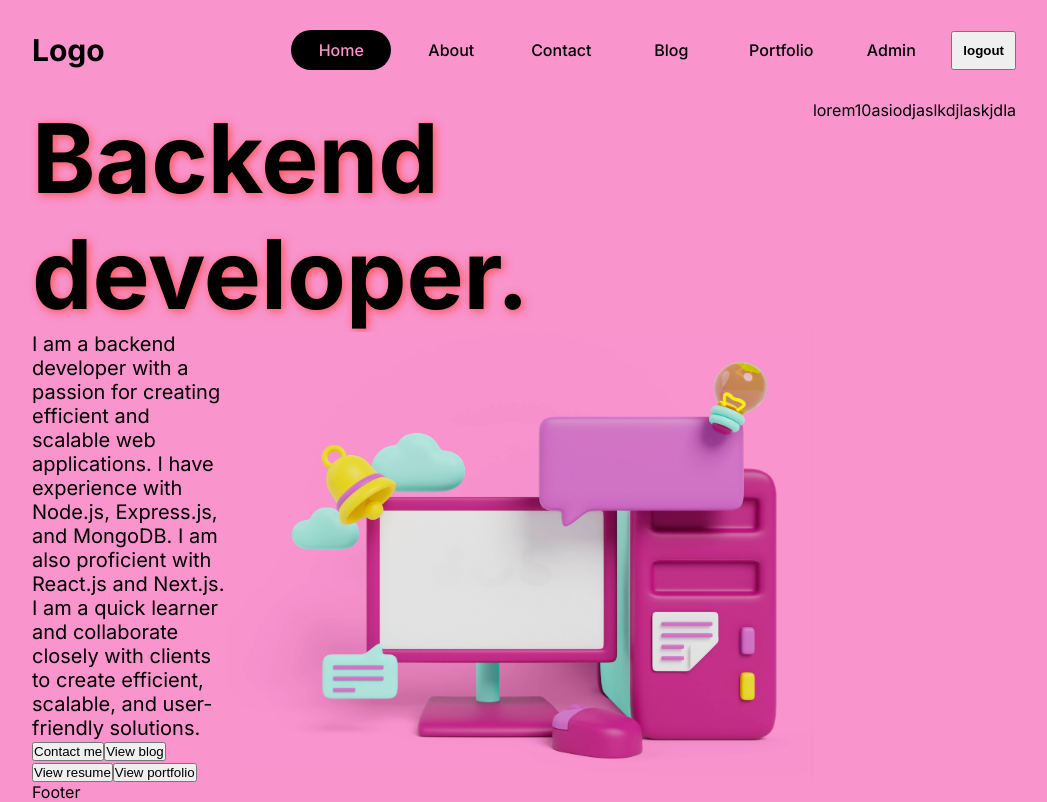
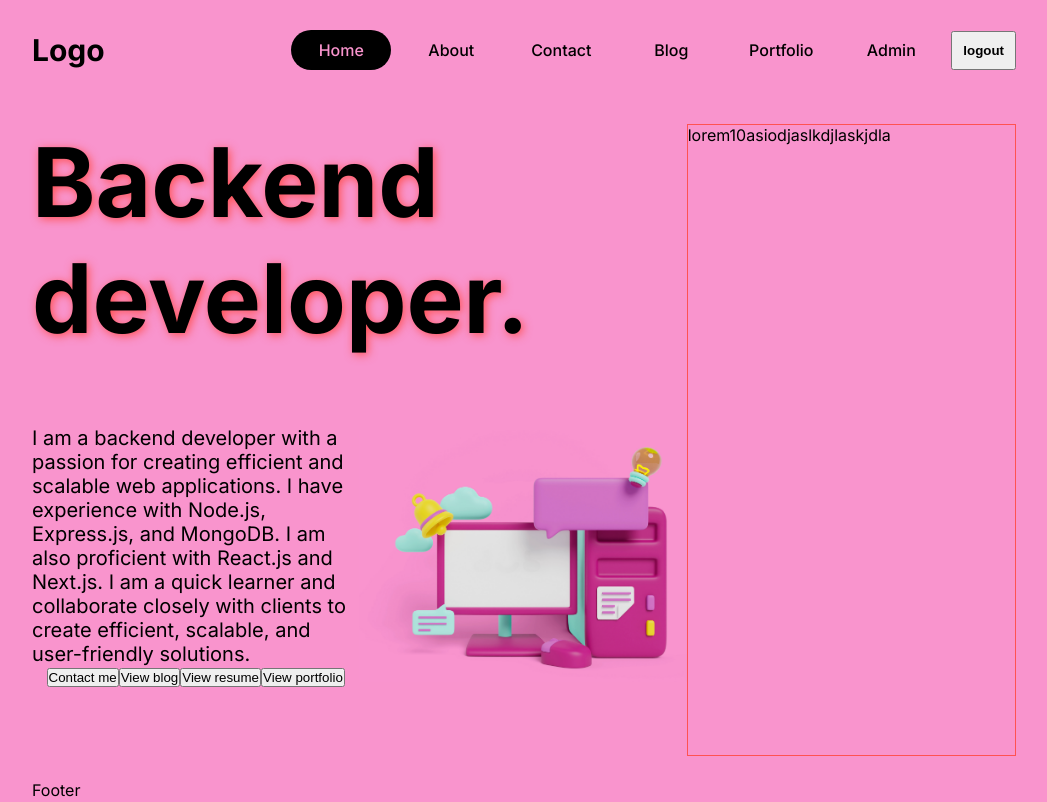
Before and after one commit to nilpeep/niluferkaplan.com, a Next.js app: page / in a window 1280 px wide. Shown: the whole page, without its empty margins (116-1163 px from the left). Built offline with nearby package versions, Linux system fonts and the light colour scheme.

Commit message:
positioning

```diff
--- a/src/app/home.module.css
+++ b/src/app/home.module.css
@@ -5,15 +5,22 @@
 
 .textContainer{
     flex: 1;
+    display: flex;
+    flex-direction: column;
+    align-items: center;
+    justify-content: center;
 }
 
 .about{
-   flex: 3;
+   flex: 4;
 }
 
 .title{
     font-size: 96px;
     text-shadow: 2px 2px 10px #ff5252;
+    position: relative;
+    z-index: 1;
+
 }
 
 .description{
@@ -27,5 +34,13 @@
 
 .imgContainer{
     position: relative;
-    flex: 3;
+    flex: 1;
+    height: 400px;
+    /* bottom: 85px;
+    right: 15px; */
  }
+
+ .blogs{
+    border: 1px solid #ff5252;
+    flex: 2;
+ }
--- a/src/app/page.js
+++ b/src/app/page.js
@@ -25,7 +25,7 @@ export default function Home() {
               </div>
             </div>
             <div className={styles.imgContainer}>
-              <Image src="/banner1.jpeg" objectFit="cover" fill={true} />
+              <Image src="/banner1.jpeg" objectFit="contain" fill={true} />
             </div>
           </div>
         </div>
```
